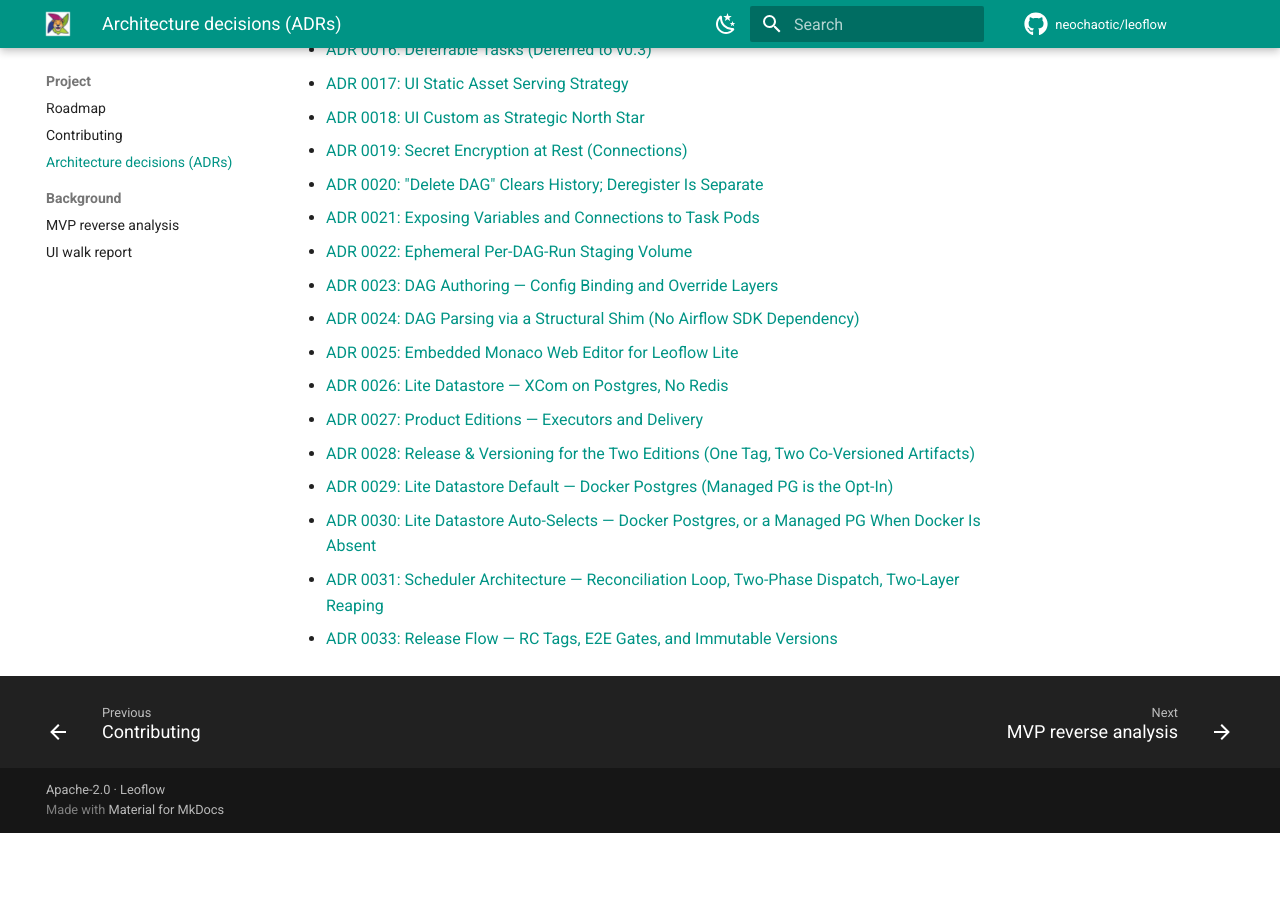
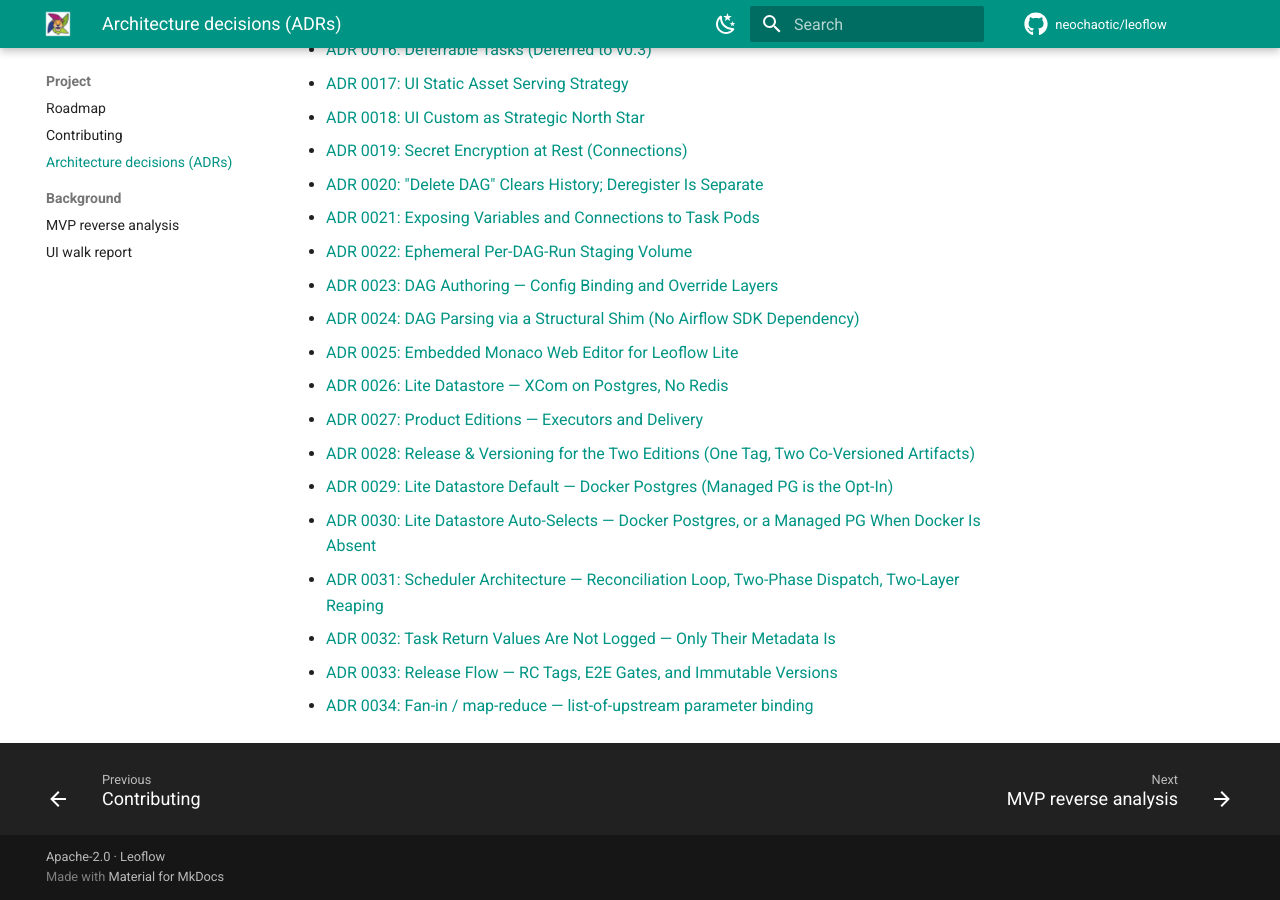
Before and after one commit to neochaotic/leoflow, an MkDocs documentation site: the page built from docs/adrs.md, in a window 1280 px wide and 900 px high, scrolled down 782 px. Built offline with MkDocs 1.6.1 and Material for MkDocs 9.7.7, drawn with Linux system fonts in a browser that asks for light colours; comment, search, counter and statistics services are not loaded; before the commit the page ends 1615 px from its top, so only the background shows below that.

Commit message:
docs(adr): regenerate index after adding ADR 0034
scripts/gen-adr-index.sh produces docs/adrs.md from the headers of every
ADR file. ADR 0034 (fan-in / map-reduce binding) was added without rerunning
the generator — the `build` CI job's `gen-adr-index.sh --check` step catches
exactly this drift.

🤖 Generated with [Claude Code](https://claude.com/claude-code)

Co-Authored-By: Claude Opus 4.7 <noreply@anthropic.com>

```diff
--- a/docs/adrs.md
+++ b/docs/adrs.md
@@ -34,5 +34,7 @@ The *why* behind Leoflow's design. ADRs are immutable once accepted.
 - [ADR 0029: Lite Datastore Default — Docker Postgres (Managed PG is the Opt-In)](adr/0029-lite-datastore-default-docker.md)
 - [ADR 0030: Lite Datastore Auto-Selects — Docker Postgres, or a Managed PG When Docker Is Absent](adr/0030-lite-datastore-auto-select.md)
 - [ADR 0031: Scheduler Architecture — Reconciliation Loop, Two-Phase Dispatch, Two-Layer Reaping](adr/0031-scheduler-architecture.md)
+- [ADR 0032: Task Return Values Are Not Logged — Only Their Metadata Is](adr/0032-return-values-not-logged.md)
 - [ADR 0033: Release Flow — RC Tags, E2E Gates, and Immutable Versions](adr/0033-release-flow-rc-tags-and-e2e-gates.md)
+- [ADR 0034: Fan-in / map-reduce — list-of-upstream parameter binding](adr/0034-fan-in-map-reduce-binding.md)
 <!-- END ADR INDEX -->
```
